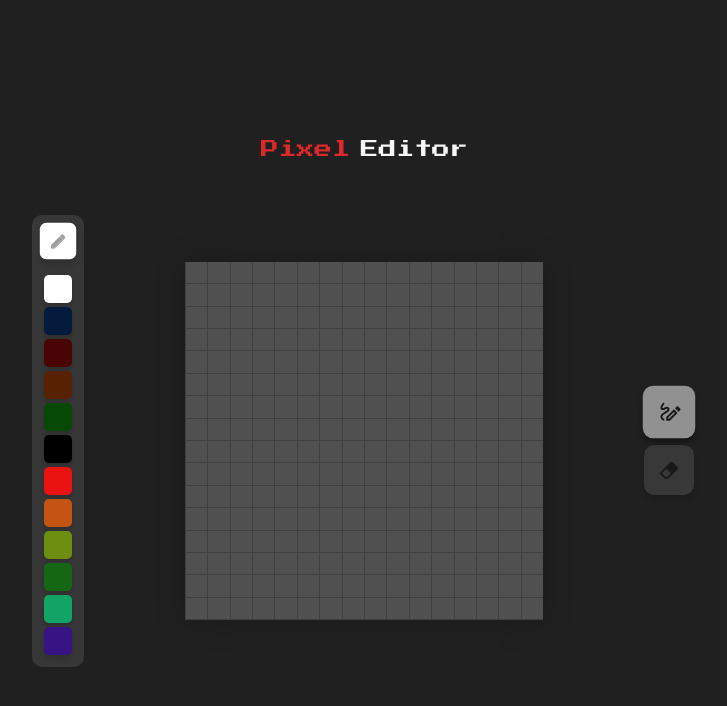
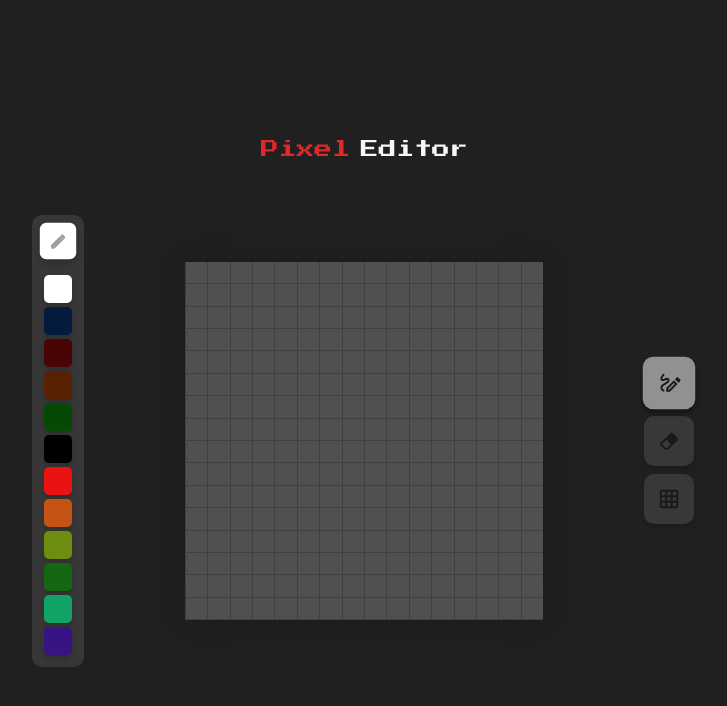
Before and after one commit to LuanMiqueias/pixel-editor, a Next.js app: page / in a window 1280 px wide. Shown: the top 706 px of the page, without its empty margins (277-1004 px from the left). Built offline with nearby package versions, Linux system fonts and the light colour scheme.

Commit message:
Adicionando nova ferramenta - grid(on/off)

```diff
--- a/src/components/cell/index.tsx
+++ b/src/components/cell/index.tsx
@@ -8,10 +8,10 @@ interface IPropsCell {
   size: number;
 }
 export const Cell = ({ color, id_color, size }: IPropsCell) => {
-  const { tool, useTool } = React.useContext(ToolBarContext);
+  const { gridOn, useTool } = React.useContext(ToolBarContext);
   return (
     <div
-      className={`${styles.cell} ${tool === "erase" && styles.erase}`}
+      className={`${styles.cell} ${!gridOn && styles.cell_no_border}`}
       onMouseDown={(e) => useTool(e, id_color)}
       onMouseOver={(e) => useTool(e, id_color)}
       onContextMenu={(e) => e.preventDefault()}
--- a/src/components/cell/styles.module.css
+++ b/src/components/cell/styles.module.css
@@ -6,7 +6,6 @@
   cursor: cell;
   user-select: none;
 }
-
-.erase{
-  cursor: pointer;
+.cell_no_border{
+  border:transparent
 }
--- a/src/components/toolbar/index.tsx
+++ b/src/components/toolbar/index.tsx
@@ -9,8 +9,9 @@ export const Toolbar = () => {
   return (
     <div className={styles.toolbar}>
       <ToolbarItem type="draw" img={"/draw_dark.svg"} />
+      <ToolbarItem type="erase" img={"/erase_dark.svg"} />
 
-      <ToolbarItem type="erase" img={"/erase_dark.svg"} />
+      <ToolbarItem type="grid" img="/grid_on.svg" hover="/grid_off.svg" />
     </div>
   );
 };
--- a/src/components/toolbar/toolbarItem/index.tsx
+++ b/src/components/toolbar/toolbarItem/index.tsx
@@ -5,15 +5,29 @@ import styles from "./styles.module.css";
 interface IPropsToolBarItem {
   img: string;
   type: string;
+  hover?: string;
 }
-export const ToolbarItem = ({ img, type }: IPropsToolBarItem) => {
-  const { tool, changeTool } = React.useContext(ToolBarContext);
+export const ToolbarItem = ({ img, type, hover }: IPropsToolBarItem) => {
+  const { tool, gridOn, changeTool, useTool } = React.useContext(
+    ToolBarContext
+  );
   return (
+    <>
+      {type === "grid" ? (
+        <div
+          className={`${styles.item}`}
+          onClick={() => useTool(null, null, type)}
+        >
+          <img src={!gridOn ? hover : img} alt={type} />
+        </div>
+      ) : (
         <div
           className={`${styles.item} ${type === tool && styles.item_active}`}
           onClick={() => changeTool(type)}
         >
           <img src={img} alt={type} />
         </div>
+      )}
+    </>
   );
 };
--- a/src/context/ToolBarContext.tsx
+++ b/src/context/ToolBarContext.tsx
@@ -7,8 +7,9 @@ interface IToolBarProviderProps {
 
 interface IToolBarContext {
   tool: string;
+  gridOn: boolean;
   changeTool: (type: string) => void;
-  useTool: (e: React.MouseEvent, id: string) => void;
+  useTool: (e: React.MouseEvent, id: string, otherTool?: string) => void;
 }
 
 export const ToolBarContext = React.createContext({} as IToolBarContext);
@@ -16,21 +17,27 @@ export const ToolBarContext = React.createContext({} as IToolBarContext);
 export const ToolBarProvider = ({ children }: IToolBarProviderProps) => {
   const [tool, setTool] = React.useState("draw" as string);
   const { erase, paint } = React.useContext(ColorsContext);
+  const [gridOn, setGridOn] = React.useState(true);
+
   const tools = {
     draw: "draw",
     erase: "erase",
+    grid: "grid",
   };
 
   function changeTool(type: string) {
     setTool(tools[type]);
   }
-  function useTool(e: React.MouseEvent, id: string) {
-    switch (tool) {
+  function useTool(e: React.MouseEvent, id: string, otherTool?: string) {
+    switch (otherTool || tool) {
       case "draw":
         paint(e, id);
         break;
       case "erase":
         erase(e, id);
+        break;
+      case "grid":
+        setGridOn(!gridOn);
         break;
     }
   }
@@ -38,6 +45,7 @@ export const ToolBarProvider = ({ children }: IToolBarProviderProps) => {
     <ToolBarContext.Provider
       value={{
         tool,
+        gridOn,
         changeTool,
         useTool,
       }}
```
Lines whose indentation alone changed are shown as unchanged.
